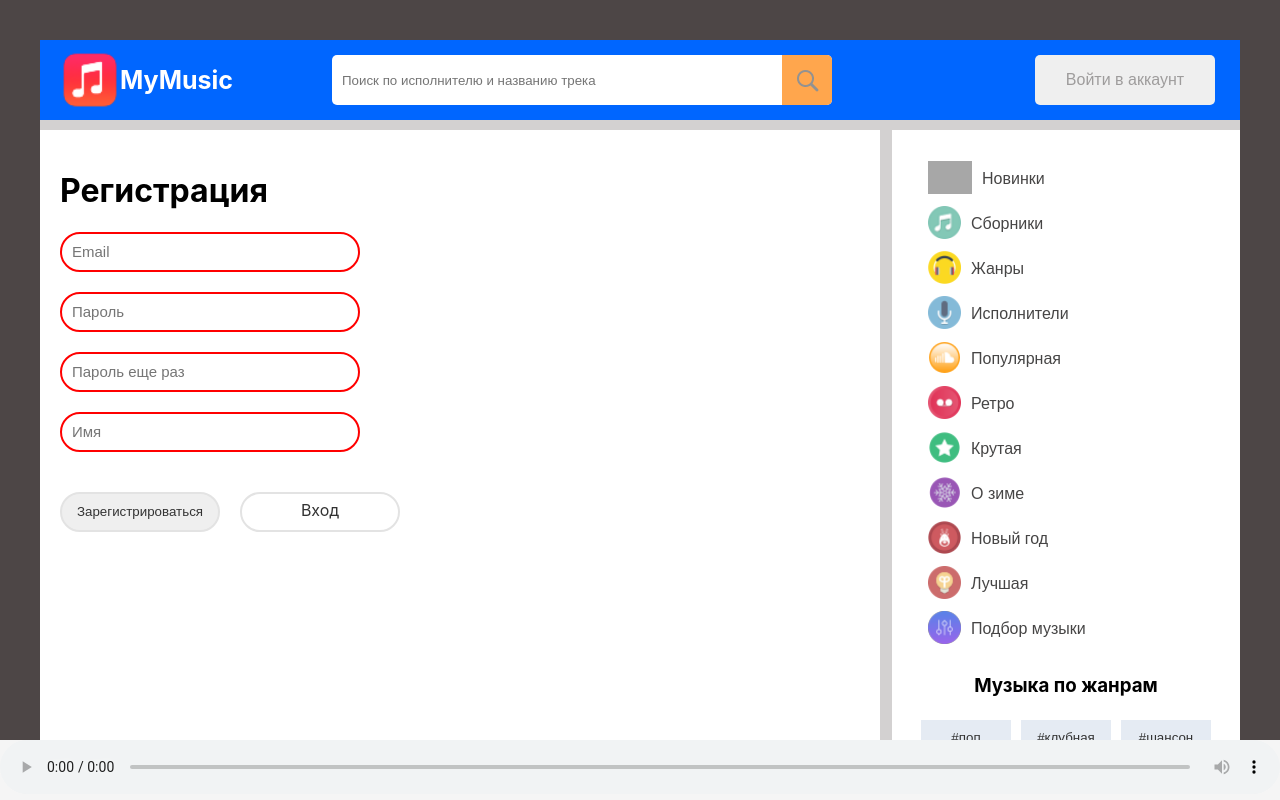
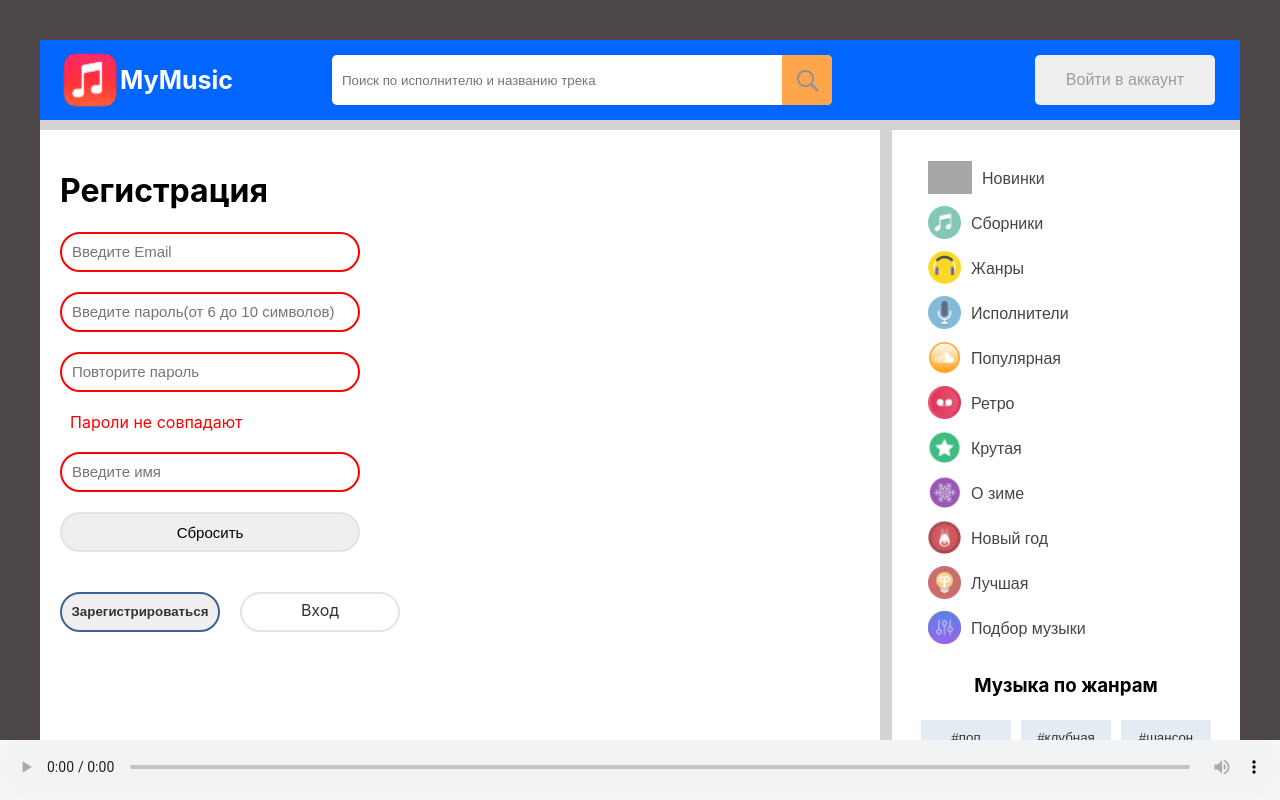
Before and after one commit to Alla-N/audio-library-project, a React (Create React App) app: page /#/registration in a window 1280 px wide. Shown: the top 800 px of the page. Built offline with nearby package versions, Linux system fonts and the light colour scheme; grey boxes are pictures that could not be loaded.

Commit message:
create login and registration functionality

```diff
--- a/src/App/App.js
+++ b/src/App/App.js
@@ -8,7 +8,6 @@ import Footer from './Footer/Footer';
 import TopArtistsPage from './TopArtistsPage/TopArtistsPage';
 import User from './User/User';
 import Registration from './User/Registration/Registration';
-import Remind from './User/Remind/Remind';
 import ScrollToTopOnMount from './ScrollToTopOnMount';
 
 
@@ -23,7 +22,6 @@ class App extends Component {
       <Route path = '/artists' component = {TopArtistsPage}/>
       <Route path = '/user' component = {User}/>
       <Route path = '/registration' component = {Registration}/>
-      <Route path = '/remind' component = {Remind}/>
       <Aside/>
       <Footer/>
     </div>
--- a/src/App/Footer/Footer.js
+++ b/src/App/Footer/Footer.js
@@ -39,7 +39,7 @@ class Footer extends Component {
 
                 </span>
             </div>
-            <audio src={this.props.currentSrc} controls autoplay="true"></audio>
+            <audio src={this.props.currentSrc} controls autoPlay></audio>
         </div>
     )
 }
--- a/src/App/ScrollToTopOnMount.js
+++ b/src/App/ScrollToTopOnMount.js
@@ -1,4 +1,4 @@
-import React,{Component} from 'react';
+import {Component} from 'react';
 
 class ScrollToTopOnMount extends Component {
     componentDidMount() {
--- a/src/App/User/Registration/Registration.css
+++ b/src/App/User/Registration/Registration.css
@@ -7,8 +7,13 @@
     padding: 20px;
 }
 
-.authForm_input {
-    display: block;
+
+#authForm_button_reg {
+    border: 2px solid #3e6594;
+    font-weight: 700;
+}
+
+#input_reset_reg {
     width: 300px;
     height: 40px;
     border: 2px solid #E3E3E3;
@@ -17,41 +22,5 @@
     margin-bottom: 20px;
     font-size: 15px;
     outline: none;
-}
-
-.authForm_input:invalid {
-    border: 2px solid red;
-
-}
-
-.authForm_input:valid ~ label {
-    background: url(../../img/ok.png);
-    background-repeat: no-repeat;
-    background-position: center;
-    background-size: cover;
-
-}
-
-.authForm_button {
-    display: inline-block;
-    width: 160px;
-    height: 40px;
-    line-height: 33px;
-    border: 2px solid #E3E3E3;
-    border-radius: 20px;
-    margin-right: 20px;
-    margin-top: 20px;
-    color: #333;
-    text-decoration: none;
-    text-align: center;
     cursor: pointer;
 }
-
-.authForm_button:hover {
-    background-color: #fcee7e;
-}
-
-#authForm_buttonReg {
-    border: 2px solid #3e6594;
-    font-weight: 700;
-}
--- a/src/App/User/Registration/Registration.js
+++ b/src/App/User/Registration/Registration.js
@@ -4,68 +4,168 @@ import './Registration.css';
 import ScrollToTopOnMount from '../../ScrollToTopOnMount';
 
 
+
 class Registration extends Component {
-    CheckPassword = () =>{
+
+    checkPassword = () =>{
         let pass1 = document.getElementById('input_pass_reg');
         let pass2 = document.getElementById('input_pass2_reg');
-        if(pass1.value!==pass2.value){
-            alert('Пароли не совпадают.Повторите снова');
-            pass1.value = '';
-            pass2.value = '';
+        if(pass1.value===pass2.value){
+            this.setState({
+                isPassEqual: true,
+            });
+        }else{
+            this.setState({
+                isPassEqual: false,
+            });
         }
+    }
+
+    handleInputChange = (event) => {
+        const target = event.target;
+        const value = target.value;
+        const name = target.name;
+
+        this.setState( prevState => ({
+            user :
+            {
+                ...prevState.user, [name]: value
+            }
+        }));
+
+        console.log(value)
+
+    }
+
+
+    handleFormSubmit = (event) => {
+
+        event.preventDefault();
+        let user = {
+            name: this.state.user.name,
+            email: this.state.user.email,
+            password: this.state.user.password,
+        }
+
+        if(this.state.isPassEqual){
+            localStorage.setItem('user', JSON.stringify(user));
+        }else{
+            let input1 = document.getElementById('input_pass_reg');
+            let input2 = document.getElementById('input_pass2_reg');
+            alert("Пароли не совпадают. Повторите еще раз");
+            this.setState({
+                user: {
+                password: '',
+                password2: '',
+            },
+            });
+            input1.value = '';
+            input2.value = '';
+        }
+    }
+
+
+    handleClearForm = (e) => {
+
+        e.preventDefault();
+        this.setState({
+            user: {
+            name: '',
+            email: '',
+            password: '',
+            password2: '',
+        },
+        })
+    }
+
+
+
+    constructor(props) {
+        super(props);
+        this.state = {
+            passEqual: false,
+            user:{},
+        };
     }
 
     render(){
         return(
             <div className="registrationPage">
                 <ScrollToTopOnMount />
+
                 <h1>Регистрация</h1>
-                <form className="authForm" method="POST">
+
+                <form className="authForm" onSubmit={this.handleFormSubmit}>
                 <input
+                onChange = {this.handleInputChange}
+                value={this.state.user.email}
                 type="email"
                 id="input_email_reg"
                 name="email"
-                autocomplete="on"
-                pattern="^\S+\@\S+\.[a-zA-Z0-9-.]+$"
-                className="authForm_input" value="" placeholder="Email"
+                autoComplete="on"
+                pattern="[a-zA-Z0-9-.]+@[a-zA-Z0-9-.]+.[a-zA-Z0-9-.]+"
+                className="authForm_input" placeholder="Введите Email"
                 required>
                 </input>
-                <label for="email"></label>
+                <label htmlFor="email"></label>
+                <br/>
 
                 <input
+                onChange = {this.handleInputChange}
+                value={this.state.user.password}
                 type="password"
                 id="input_pass_reg"
-                name="pass"
-                min="6"
-                className="authForm_input" placeholder="Пароль"
+                name="password"
+                autoComplete="on"
+                pattern="\d{6,10}"
+                className="authForm_input"
+                placeholder="Введите пароль(от 6 до 10 символов)"
                 required>
                 </input>
-                <label for="pass"></label>
+                <label htmlFor="pass"></label>
+                <br/>
 
                 <input
+                onChange={this.checkPassword}
+                value={this.state.user.password2}
                 type="password"
                 id="input_pass2_reg"
-                name="pass2"
-                min="6"
-                className="authForm_input" placeholder="Пароль еще раз"
+                name="password2"
+                autoComplete="on"
+                pattern="\d{6,10}"
+                className="authForm_input"
+                placeholder="Повторите пароль"
                 required>
                 </input>
-                <label for="pass2"></label>
+                <label htmlFor="pass2"></label>
+                {this.state.isPassEqual ? <div className="resultTrue">Пароли совпадают</div> : <div className="resultFalse">Пароли не совпадают</div>}
+                <br/>
 
                 <input
+                onChange = {this.handleInputChange}
+                value={this.state.user.name}
                 type="text"
                 id="input_name_reg"
                 name="name"
                 pattern="^[A-Za-z]+\s[A-Za-z]+$"
-                className="authForm_input" placeholder="Имя"
+                className="authForm_input"
+                placeholder="Введите имя"
                 required>
                 </input>
-                <label for="name"></label>
+                <label htmlFor="name"></label>
+                <br/>
+
+                <button
+                onClick = {this.handleClearForm}
+                type="reset"
+                id="input_reset_reg">
+                    Сбросить
+                </button>
+                <br/>
 
 
                 <button
-                onClick={this.CheckPassword}
-                type="button"
+                type="submit"
                 className="authForm_button"
                 id="authForm_button_reg">Зарегистрироваться</button>
 
--- a/src/App/User/Remind/Remind.css
+++ /dev/null
@@ -1,44 +0,0 @@
-.remindPage {
-    width: 70%;
-    background-color: white;
-    margin-right: 12px;
-    margin-top: 10px;
-    margin-bottom: 100px;
-    padding: 20px;
-}
-
-.authForm_input {
-    display: block;
-    width: 300px;
-    height: 40px;
-    border: 2px solid #E3E3E3;
-    border-radius: 20px;
-    padding: 10px;
-    margin-bottom: 20px;
-    font-size: 15px;
-    outline: none;
-}
-
-.authForm_button {
-    display: inline-block;
-    width: 160px;
-    height: 40px;
-    line-height: 33px;
-    border: 2px solid #E3E3E3;
-    border-radius: 20px;
-    margin-right: 20px;
-    margin-top: 20px;
-    color: #333;
-    text-decoration: none;
-    text-align: center;
-    cursor: pointer;
-}
-
-.authForm_button:hover {
-    background-color: #fcee7e;
-}
-
-#authForm_buttonSubmit {
-    border: 2px solid #3e6594;
-    font-weight: 700;
-}
--- a/src/App/User/User.css
+++ b/src/App/User/User.css
@@ -8,7 +8,6 @@
 }
 
 .authForm_input {
-    display: block;
     width: 300px;
     height: 40px;
     border: 2px solid #E3E3E3;
@@ -17,6 +16,37 @@
     margin-bottom: 20px;
     font-size: 15px;
     outline: none;
+}
+
+.authForm label {
+    display: inline-block;
+    margin-left: 10px;
+    padding: 10px 0;
+    width: 30px;
+    height: 30px;
+    vertical-align: middle;
+}
+
+.authForm_input:invalid {
+    border: 2px solid red;
+
+}
+
+.authForm_input:valid+label {
+    background: url(../img/ok.png);
+    background-repeat: no-repeat;
+    background-position: center;
+
+}
+
+.resultTrue {
+    padding: 0 10px;
+    color: green;
+}
+
+.resultFalse {
+    padding: 0 10px;
+    color: red;
 }
 
 .authForm_button {
--- a/src/App/User/User.js
+++ b/src/App/User/User.js
@@ -4,35 +4,56 @@ import './User.css';
 import ScrollToTopOnMount from '../ScrollToTopOnMount';
 
 class User extends Component {
+
+    handleFormSubmit = () => {
+        let inputEmail = document.getElementById('input_email').value;
+        let inputPass = document.getElementById('input_pass').value;
+
+        let user = JSON.parse(localStorage.getItem ('user'));
+
+        if(inputEmail === user.email && inputPass === user.password){
+            alert ('Вход разрешен')
+        }else{
+            alert('Почта или пароль введено не верно')
+        }
+    }
+
+
     render(){
         return(
             <div className="userPage">
                 <ScrollToTopOnMount />
                 <h1>Вход</h1>
-                <form className="authForm" method="POST">
+                <form className="authForm" onSubmit={this.handleFormSubmit}>
                 <input
                 type="email"
                 id="input_email"
                 name="email"
                 autocomplete="on"
-                className="authForm_input" required="" value="" placeholder="Email">
+                className="authForm_input"  placeholder="Email"
+                required>
                 </input>
+                <label htmlFor="email"></label>
+                <br/>
 
                 <input
                 type="password"
                 id="input_pass"
                 name="pass"
-                className="authForm_input" required="" placeholder="Пароль">
+                pattern="^\S+\@\S+\.[a-zA-Z0-9-.]+$"
+                className="authForm_input"  placeholder="Пароль"
+                required>
                 </input>
+                <label htmlFor="pass"></label>
+                <br/>
 
                 <input type="checkbox" name="remember"></input>
-                <label className="checkbox" for="remember">Запомнить</label>
+                <label className="checkbox" htmlFor="remember">Запомнить</label>
                 <br/>
 
                 <button type="submit" className="authForm_button" id="authForm_buttonSubmit">Войти</button>
 
                 <Link to="/registration" className="authForm_button">Регистрация</Link>
-                <Link to="/remind" className="authForm_button">Забыл пароль</Link>
 
                 </form>
             </div>
```
Also changed, not shown: src/App/User/Remind/Remind.js (deleted, +0 -34 lines), src/App/User/registrationData.js (deleted, +0 -9 lines).
